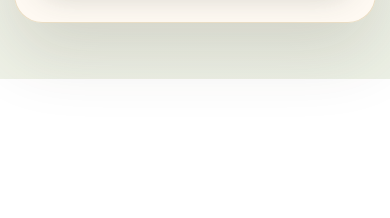
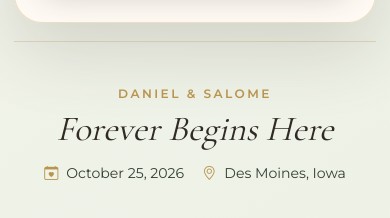
Before and after one commit to Amani-S21/Wedding-Invitation-Daniel-and-Salome, a plain HTML site: page index.html in a window 390 px wide. Shown: the part 4406-4624 px from the top of the page. Before the commit the page ends 4485 px from the top, so only its background shows below. Drawn offline with nearby package versions, Linux system fonts and the light colour scheme.

Commit message:
add footer

```diff
--- a/index.html
+++ b/index.html
@@ -202,6 +202,21 @@
           </button>
         </form>
       </section>
+
+      <footer class="wedding-footer reveal">
+        <p class="footer-kicker">Daniel &amp; Salome</p>
+        <p class="footer-signature">Forever Begins Here</p>
+        <div class="footer-meta" aria-label="Wedding summary">
+          <span>
+            <i class="bi bi-calendar-heart" aria-hidden="true"></i>
+            October 25, 2026
+          </span>
+          <span>
+            <i class="bi bi-geo-alt" aria-hidden="true"></i>
+            Des Moines, Iowa
+          </span>
+        </div>
+      </footer>
     </main>
 
     <script src="script.js"></script>
--- a/style.css
+++ b/style.css
@@ -414,6 +414,50 @@ address {
   gap: 13px;
 }
 
+.wedding-footer {
+  margin-top: 18px;
+  padding: 44px 22px;
+  text-align: center;
+  border-top: 1px solid rgba(184, 148, 77, 0.28);
+}
+
+.footer-kicker {
+  margin: 0;
+  color: var(--gold);
+  font-size: 0.76rem;
+  font-weight: 600;
+  letter-spacing: 0.2em;
+  text-transform: uppercase;
+}
+
+.footer-signature {
+  margin: 10px 0 18px;
+  color: var(--ink);
+  font-family: "Cormorant Garamond", serif;
+  font-size: clamp(2.2rem, 9vw, 4.2rem);
+  font-style: italic;
+  line-height: 1;
+}
+
+.footer-meta {
+  display: flex;
+  flex-wrap: wrap;
+  justify-content: center;
+  gap: 10px 18px;
+  color: var(--deep-sage);
+  font-size: 0.88rem;
+}
+
+.footer-meta span {
+  display: inline-flex;
+  align-items: center;
+  gap: 8px;
+}
+
+.footer-meta i {
+  color: var(--gold);
+}
+
 label,
 legend {
   color: var(--deep-sage);
@@ -493,14 +537,14 @@ fieldset {
     align-items: center;
     justify-items: stretch;
     min-height: calc(100vh - 60px);
-    column-gap: clamp(54px, 7vw, 96px);
+    column-gap: clamp(28px, 4vw, 52px);
     row-gap: 34px;
     padding: 54px 54px 44px;
     text-align: left;
   }
 
   .hero-content {
-    justify-items: start;
+    justify-items: center;
   }
 
   .hero-copy {
@@ -517,15 +561,16 @@ fieldset {
 
   .hero-date {
     justify-content: center;
-    margin-left: 44px;
+    margin-left: 0;
   }
 
   .follow {
-    margin-left: 44px;
+    margin-left: 0;
+    text-align: center;
   }
 
   .main-photo {
-    width: min(100%, 470px);
+    width: min(100%, 520px);
     min-height: auto;
     aspect-ratio: 3580 / 5428;
     justify-self: center;
@@ -535,6 +580,11 @@ fieldset {
   .section {
     margin-top: 26px;
     padding: 56px;
+  }
+
+  .wedding-footer {
+    margin-top: 26px;
+    padding: 56px 22px 34px;
   }
 
   .detail-grid {
@@ -567,7 +617,7 @@ fieldset {
 
 @media (min-width: 1080px) {
   .main-photo {
-    width: min(100%, 500px);
+    width: min(100%, 550px);
   }
 }
 
```
